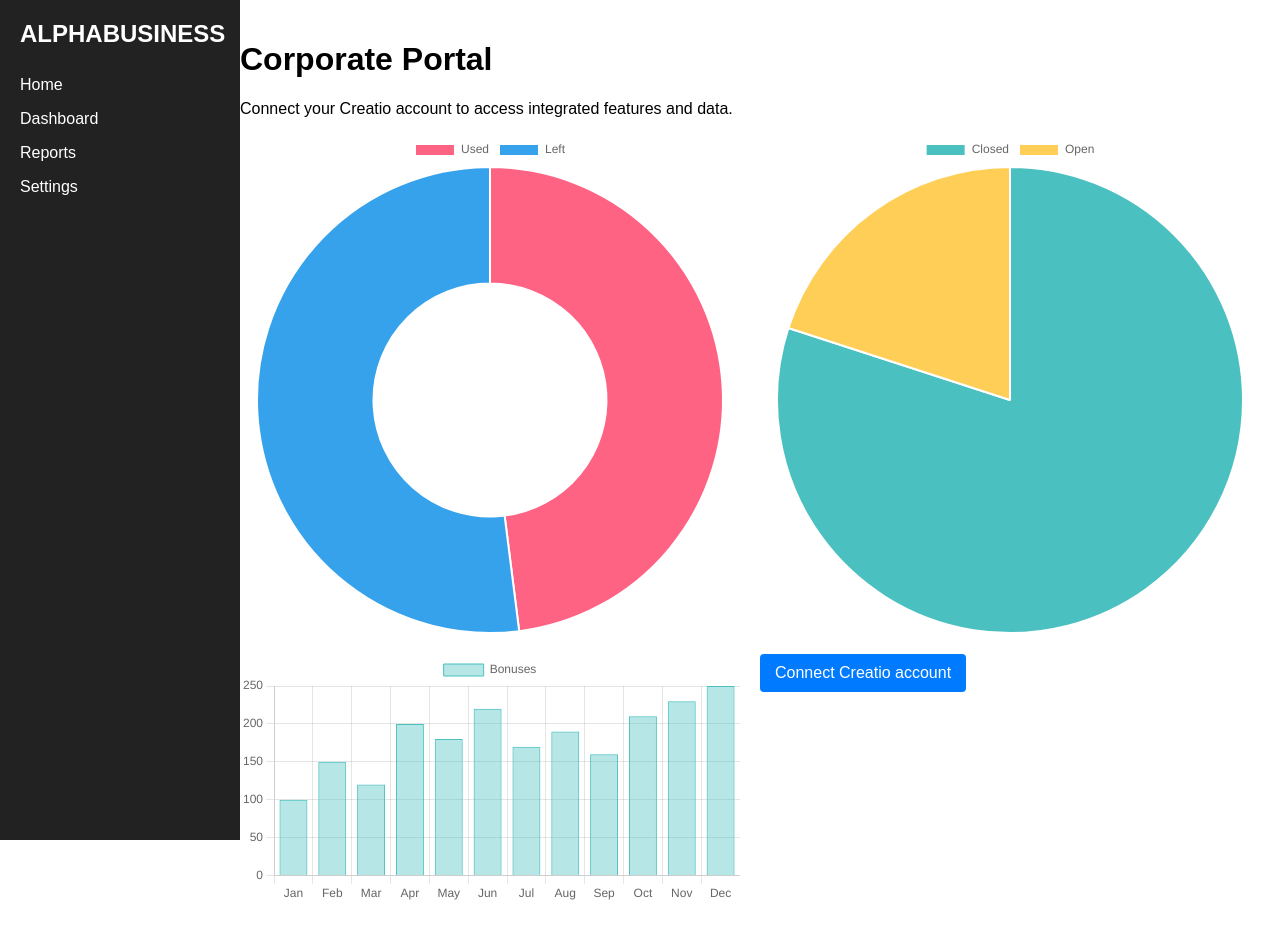
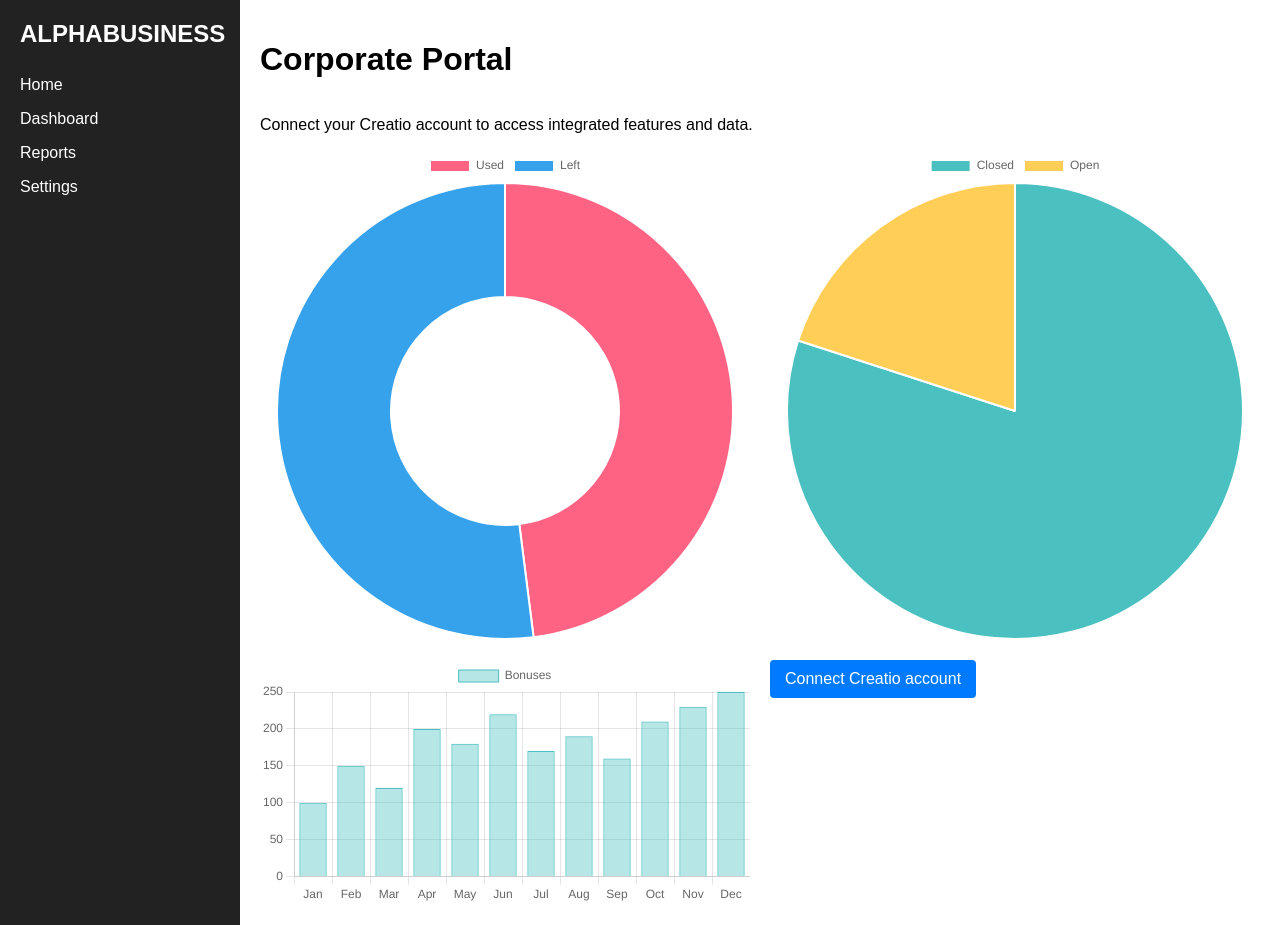
Before and after one commit to i1kom/CreatioAuthCodeDemo, a Flask app: page / in a window 1280 px wide. Before the commit the page ends 900 px from the top, so only its background shows below. Run offline with Flask 3, Linux system fonts and the light colour scheme.

Commit message:
Refactor layout to use flexbox

```diff
--- a/static/css/style.css
+++ b/static/css/style.css
@@ -1,15 +1,18 @@
 body {
   margin: 0;
   font-family: Arial, sans-serif;
+  display: flex;
+  min-height: 100vh;
 }
 
 .sidebar {
   width: 200px;
   background: #222;
   color: #fff;
-  height: 100vh;
-  position: fixed;
   padding: 20px;
+  flex-shrink: 0;
+  display: flex;
+  flex-direction: column;
 }
 
 .sidebar h2 {
@@ -24,8 +27,10 @@ body {
 }
 
 .main {
-  margin-left: 220px;
+  flex: 1;
   padding: 20px;
+  display: flex;
+  flex-direction: column;
 }
 
 .btn {
--- a/templates/dashboard.html
+++ b/templates/dashboard.html
@@ -4,7 +4,7 @@
     <title>Alphabusiness Dashboard</title>
     <link rel="stylesheet" href="{{ url_for('static', filename='css/style.css') }}">
 </head>
-<body>
+<body class="layout">
     <div class="sidebar">
         <h2>ALPHABUSINESS</h2>
         <nav>
--- a/templates/index.html
+++ b/templates/index.html
@@ -8,7 +8,7 @@
     <script defer src="{{ url_for('static', filename='js/app.js') }}"></script>
 
 </head>
-<body>
+<body class="layout">
     <div class="sidebar">
         <h2>ALPHABUSINESS</h2>
         <nav>
```
